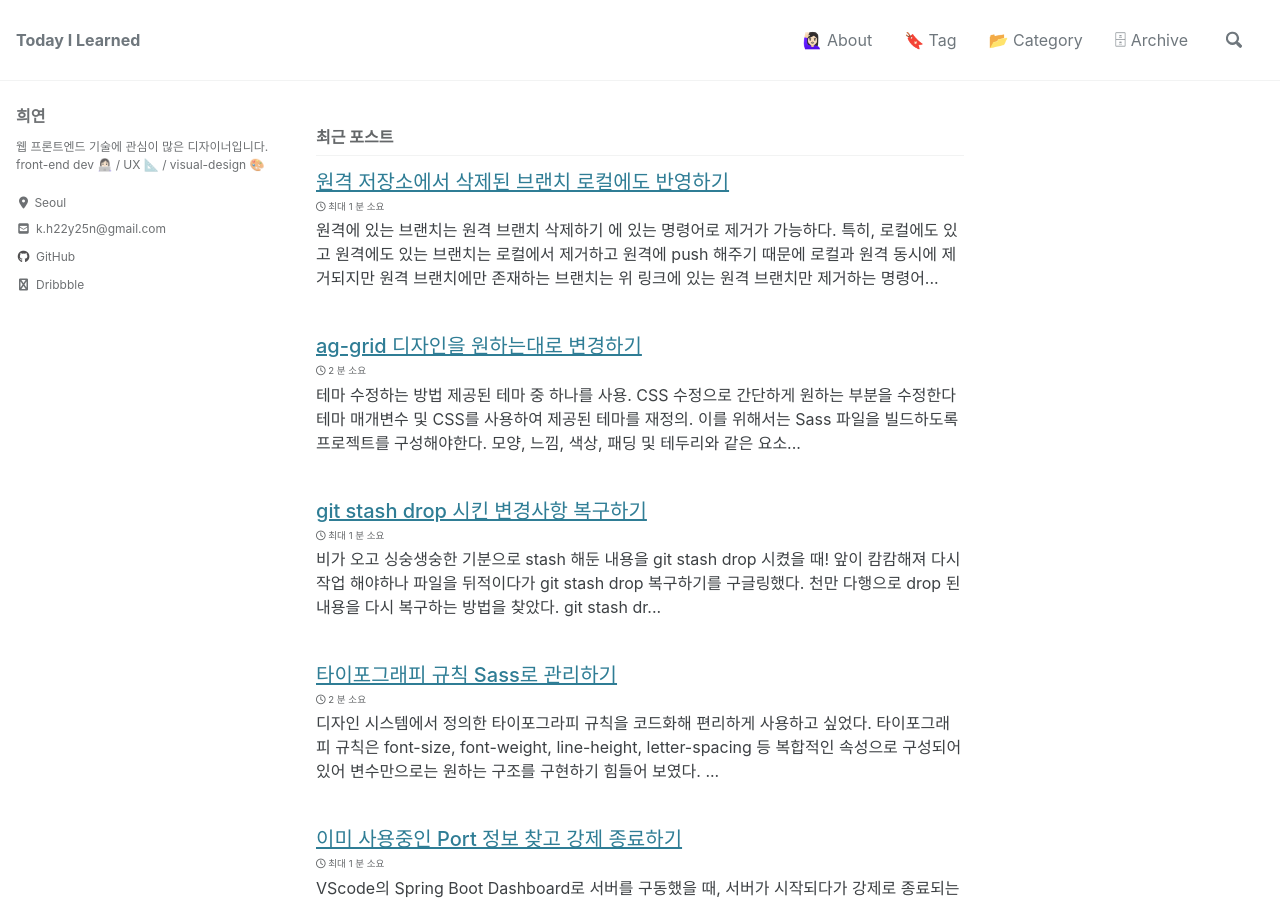
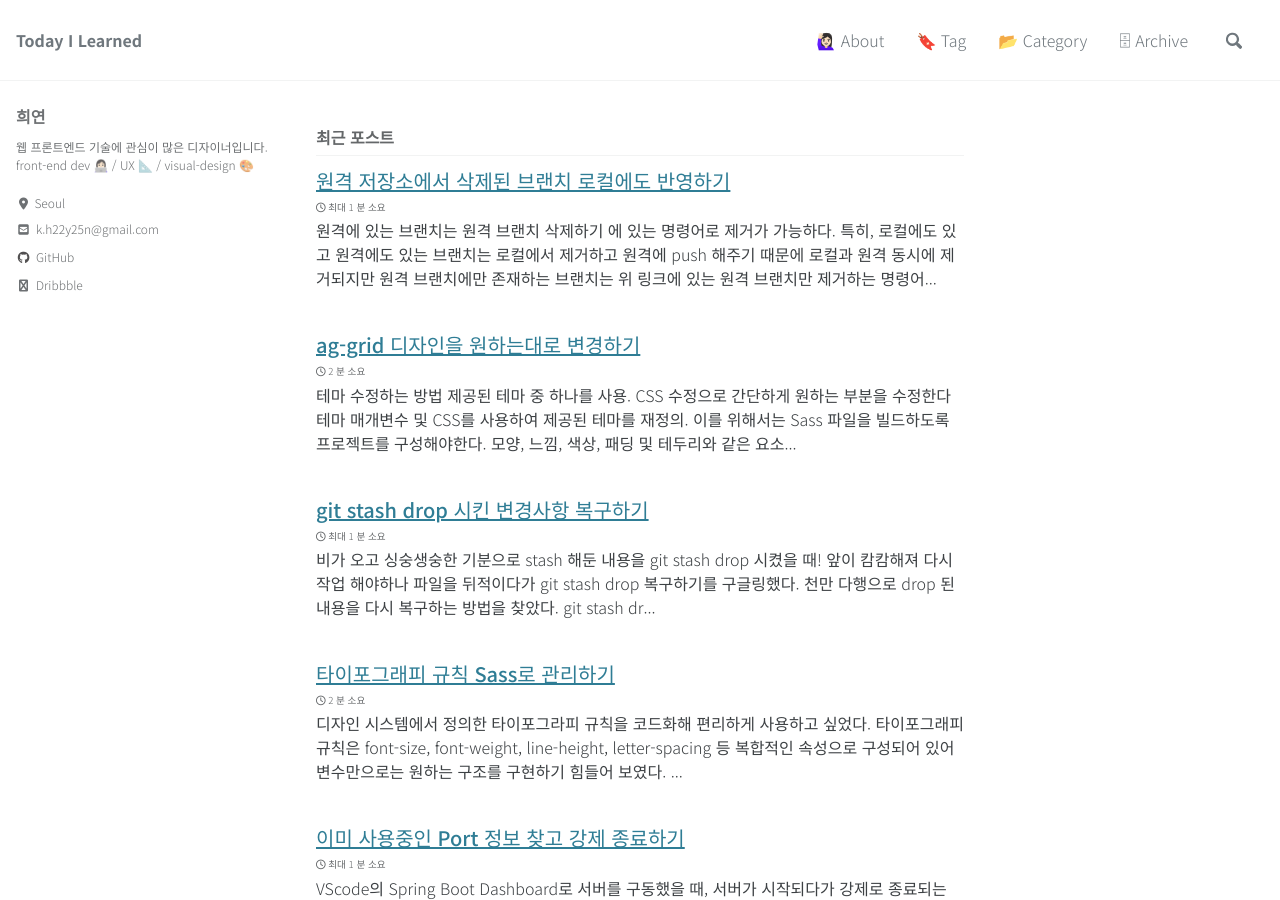
Before and after one commit to h22y25n/h22y25n.github.io, a Jekyll site: the page built from index.html, in a window 1280 px wide and 900 px high. Built offline with Jekyll 4.4.1, drawn with Linux system fonts in a browser that asks for light colours; cached includes are drawn as plain includes; nearby versions of some CDN libraries; the list of posts is cut into pages by our own code.

Commit message:
Add: Noto Sans KR, Open Sans 웹폰트 추가
Fix: Noto Sans KR 폰트 웨이트 수정

Fix: 기본 폰트 웨이트 수정

```diff
--- a/_includes/head/custom.html
+++ b/_includes/head/custom.html
@@ -9,5 +9,7 @@
 <link rel="mask-icon" href="/assets/images/favicon/safari-pinned-tab.svg" color="#5bbad5">
 <meta name="msapplication-TileColor" content="#da532c">
 <meta name="theme-color" content="#ffffff">
+<!-- web fonts -->
+<link href="https://fonts.googleapis.com/css2?family=Noto+Sans+KR:wght@300;400;500;700&family=Open+Sans:wght@300;400;600;700&display=swap" rel="stylesheet">
 
 <!-- end custom head snippets -->
--- a/_sass/minimal-mistakes/_base.scss
+++ b/_sass/minimal-mistakes/_base.scss
@@ -13,6 +13,7 @@ body {
   padding: 0;
   color: $text-color;
   font-family: $global-font-family;
+  font-weight: 300;
   line-height: 1.5;
 
   &.overflow--hidden {
--- a/_sass/minimal-mistakes/_variables.scss
+++ b/_sass/minimal-mistakes/_variables.scss
@@ -14,7 +14,7 @@ $indent-var: 1.3em !default;
 
 /* system typefaces */
 $serif: Georgia, Times, serif !default;
-$sans-serif: -apple-system, BlinkMacSystemFont, "Roboto", "Segoe UI",
+$sans-serif: "Noto Sans KR", "Open Sans", -apple-system, BlinkMacSystemFont, "Roboto", "Segoe UI",
   "Helvetica Neue", "Lucida Grande", Arial, sans-serif !default;
 $monospace: Monaco, Consolas, "Lucida Console", monospace !default;
 
```
